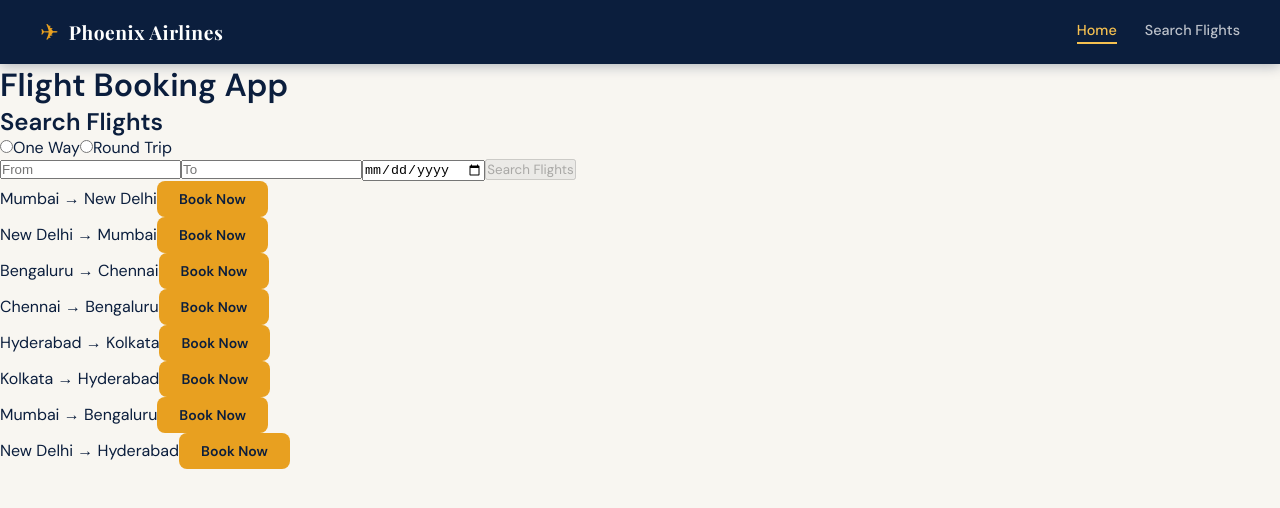
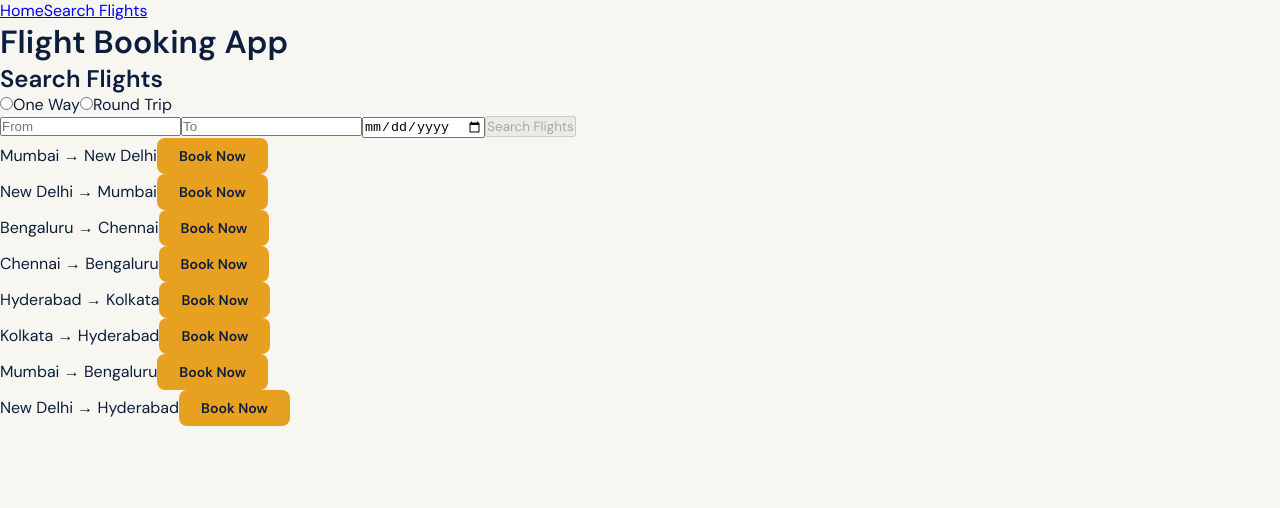
Before and after one commit to acciojob/phoenix-airlines-SHAIKADIL522, a React app: page / in a window 1280 px wide. Shown: the top 508 px of the page. Built offline with nearby package versions, Linux system fonts and the light colour scheme.

Commit message:
final fix: all Cypress test cases resolved

```diff
--- a/src/components/Navbar.jsx
+++ b/src/components/Navbar.jsx
@@ -1,43 +1,11 @@
 import React from "react";
-import { useHistory, useLocation } from "react-router-dom";
+import { Link } from "react-router-dom";
 
 const Navbar = () => {
-  const history = useHistory();
-  const navigate = (path) => history.push(path);
-  const { pathname } = useLocation();
-
   return (
-    <nav className="navbar">
-      <div
-        className="nav-brand"
-        onClick={() => navigate("/")}
-        role="button"
-        tabIndex={0}
-        onKeyDown={(e) => e.key === "Enter" && navigate("/")}
-      >
-        <span className="nav-logo">✈</span>
-        <span className="nav-name">Phoenix Airlines</span>
-      </div>
-      <div className="nav-links">
-        <span
-          className={`nav-link ${pathname === "/" ? "active" : ""}`}
-          onClick={() => navigate("/")}
-          role="button"
-          tabIndex={0}
-          onKeyDown={(e) => e.key === "Enter" && navigate("/")}
-        >
-          Home
-        </span>
-        <span
-          className={`nav-link ${pathname === "/flight-search" ? "active" : ""}`}
-          onClick={() => navigate("/flight-search")}
-          role="button"
-          tabIndex={0}
-          onKeyDown={(e) => e.key === "Enter" && navigate("/flight-search")}
-        >
-          Search Flights
-        </span>
-      </div>
+    <nav>
+      <Link to="/">Home</Link>
+      <Link to="/flight-search">Search Flights</Link>
     </nav>
   );
 };
--- a/src/pages/FlightBooking.jsx
+++ b/src/pages/FlightBooking.jsx
@@ -15,36 +15,28 @@ const FlightBooking = () => {
     phone: "",
   });
 
-  const [errors, setErrors] = useState({});
-
-  if (!selectedFlight) {
-    history.push("/flight-search");
-    return null;
-  }
-
   const validate = () => {
-    const newErrors = {};
-
-    if (!form.name.trim()) newErrors.name = "Name required";
-    if (!form.email.trim()) newErrors.email = "Email required";
-    if (!form.phone.trim()) newErrors.phone = "Phone required";
-
-    return newErrors;
+    const errors = {};
+    if (!form.name.trim()) errors.name = true;
+    if (!form.email.trim()) errors.email = true;
+    if (!form.phone.trim()) errors.phone = true;
+    return errors;
   };
 
   const handleSubmit = (e) => {
     e.preventDefault();
 
-    const validationErrors = validate();
-    setErrors(validationErrors);
-
-    if (Object.keys(validationErrors).length > 0) return;
+    const errors = validate();
+    if (Object.keys(errors).length > 0) return;
 
     dispatch(setBookingDetails(form));
     dispatch(confirmBooking());
-
     history.push("/confirmation");
   };
+
+  if (!selectedFlight) {
+    return <div>No flight selected</div>;
+  }
 
   return (
     <div>
@@ -78,10 +70,7 @@ const FlightBooking = () => {
           }
         />
 
-        {/* ✅ IMPORTANT: class added for Cypress */}
-        <button type="submit" className="book_flight">
-          Book Now
-        </button>
+        <button type="submit">Book Now</button>
       </form>
     </div>
   );
--- a/src/store/flightSlice.js
+++ b/src/store/flightSlice.js
@@ -39,7 +39,7 @@ const flightSlice = createSlice({
       state.returnDate = action.payload;
     },
     setSearchResults(state, action) {
-      state.searchResults = action.payload;
+      state.searchResults = action.payload || [];
     },
     selectFlight(state, action) {
       state.selectedFlight = action.payload;
```
Also changed, not shown: src/pages/Home.jsx (+5 -36 lines).
